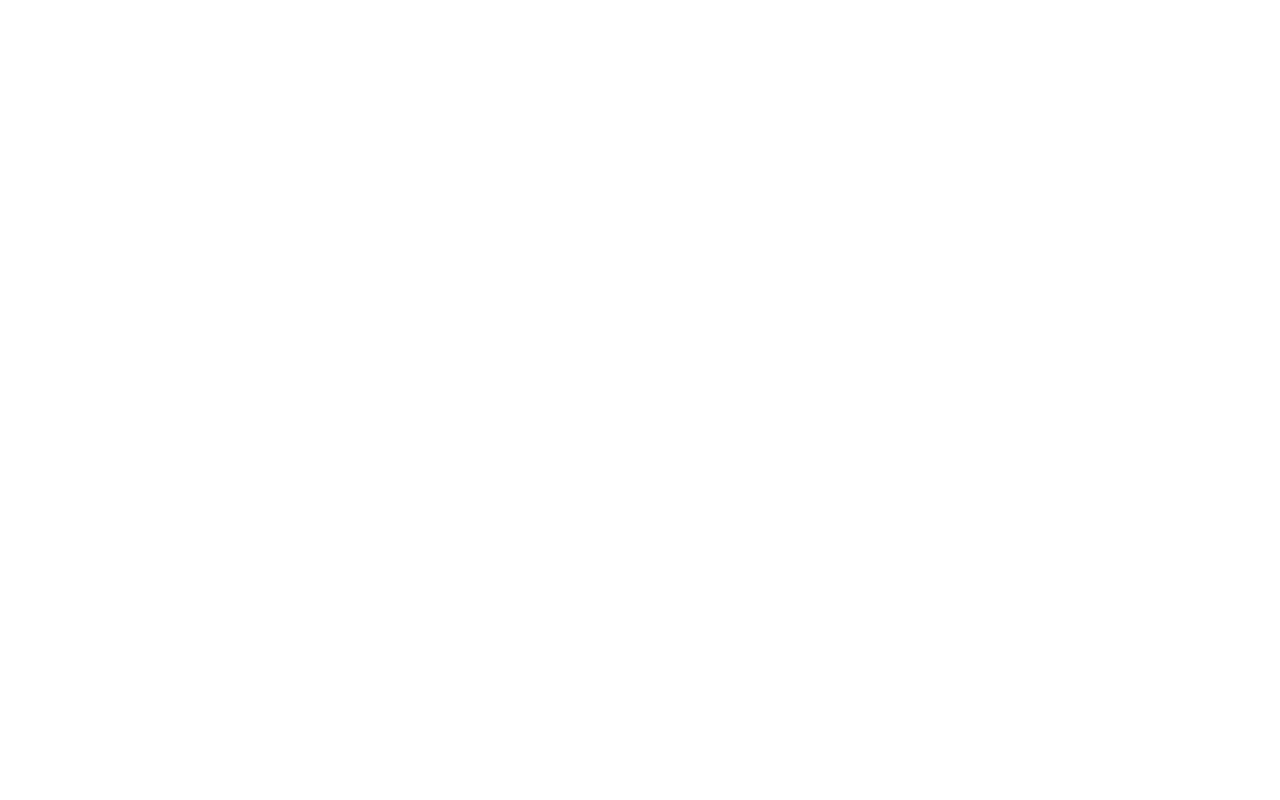
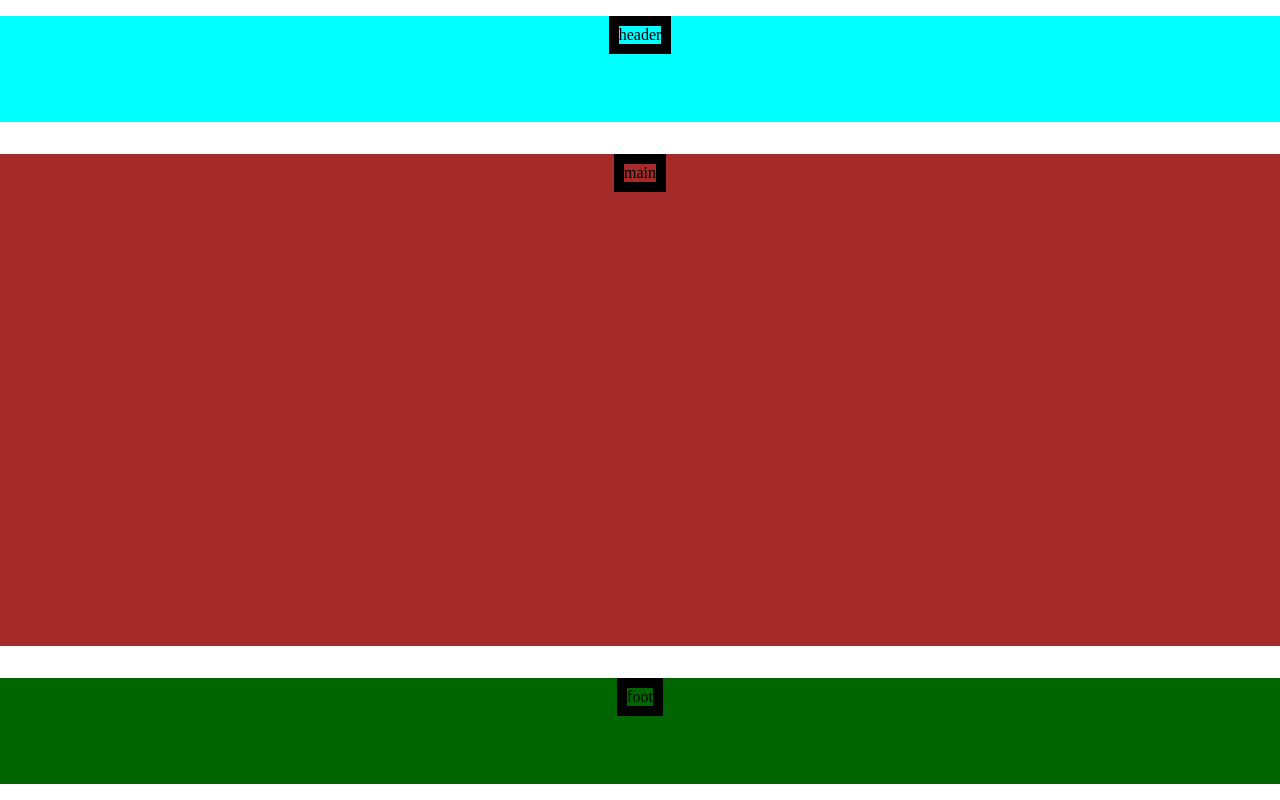
Before and after one commit to j0ker404/personal-design, a plain HTML site: page index.html in a window 1280 px wide. Drawn offline with Linux system fonts and the light colour scheme.

Commit message:
some base styling

```diff
--- a/index.html
+++ b/index.html
@@ -1,14 +1,31 @@
 <!DOCTYPE html>
 <html lang="en">
-<head>
-    <meta charset="UTF-8">
-    <meta name="viewport" content="width=device-width, initial-scale=1.0">
-    <meta http-equiv="X-UA-Compatible" content="ie=edge">
+  <head>
+    <meta charset="UTF-8" />
+    <meta name="viewport" content="width=device-width, initial-scale=1.0" />
+    <meta http-equiv="X-UA-Compatible" content="ie=edge" />
     <title>Document</title>
 
-    <link rel="stylesheet" href="style.css">
-</head>
-<body>
+    <link rel="stylesheet" href="style.css" />
+  </head>
+  <body>
+    <div id="app">
+      <div id="head" class="container">
+          <div id="head-content">
+            header
+          </div>
+      </div>
+      <div id="main" class="container">
+        <div id="main-content">
+            main
+          </div>
+      </div>
+      <div id="foot" class="container">
+        <div id="foot-content">
+            foot
+          </div>
+      </div>
+    </div>
     <script src="index.js"></script>
-</body>
+  </body>
 </html>
--- a/style.css
+++ b/style.css
@@ -0,0 +1,55 @@
+* {
+    padding: 0;
+    margin: 0;
+    box-sizing: border-box;
+    font-size: 100%;
+}
+
+#app {
+    width: 100%;
+    height: 100vh;
+
+    display: flex;
+    flex-direction: column;
+}
+
+.container {
+    width: 100%;
+    display: flex;
+    flex-direction: column;
+    /* margin: 1em auto; */
+}
+
+#head, #main, #foot {
+    /* height: 200px; */
+        margin: 1em auto;
+
+}
+
+#head {
+    flex: 15%;
+    /* height: 100vh; */
+    background-color: aqua;
+    /* width: 100%; */
+}
+
+#main {
+    flex: 70%;
+    background-color: brown;
+
+}
+
+#foot {
+    flex: 15%;
+    background-color: darkgreen;
+
+}
+
+#head-content, #main-content, #foot-content {
+    /* height: 100px; */
+    height:  inherit;
+    border: 10px solid black;
+    /* margin: 1em; */
+    /* width: 90%; */
+    margin: 0 auto;
+}
```
